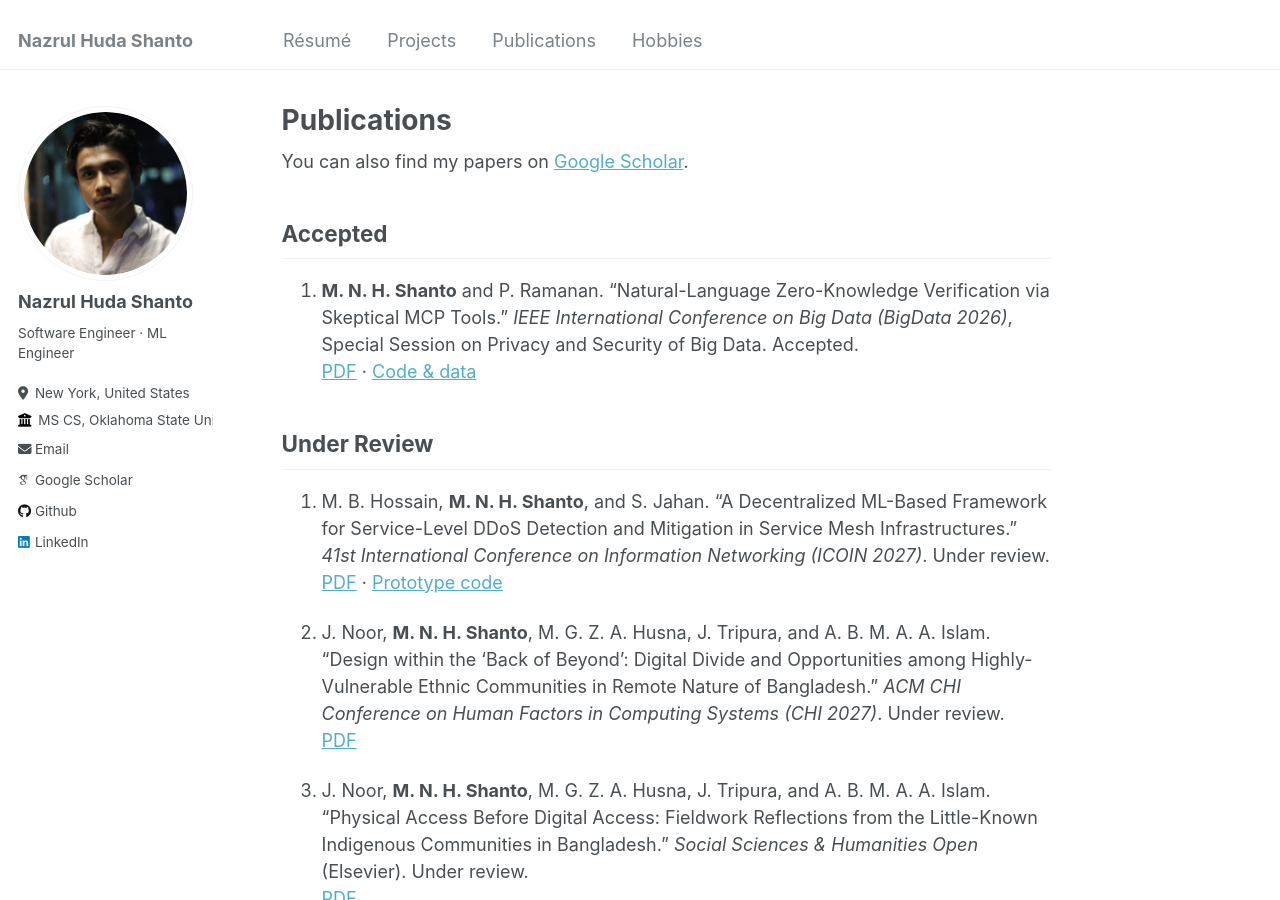
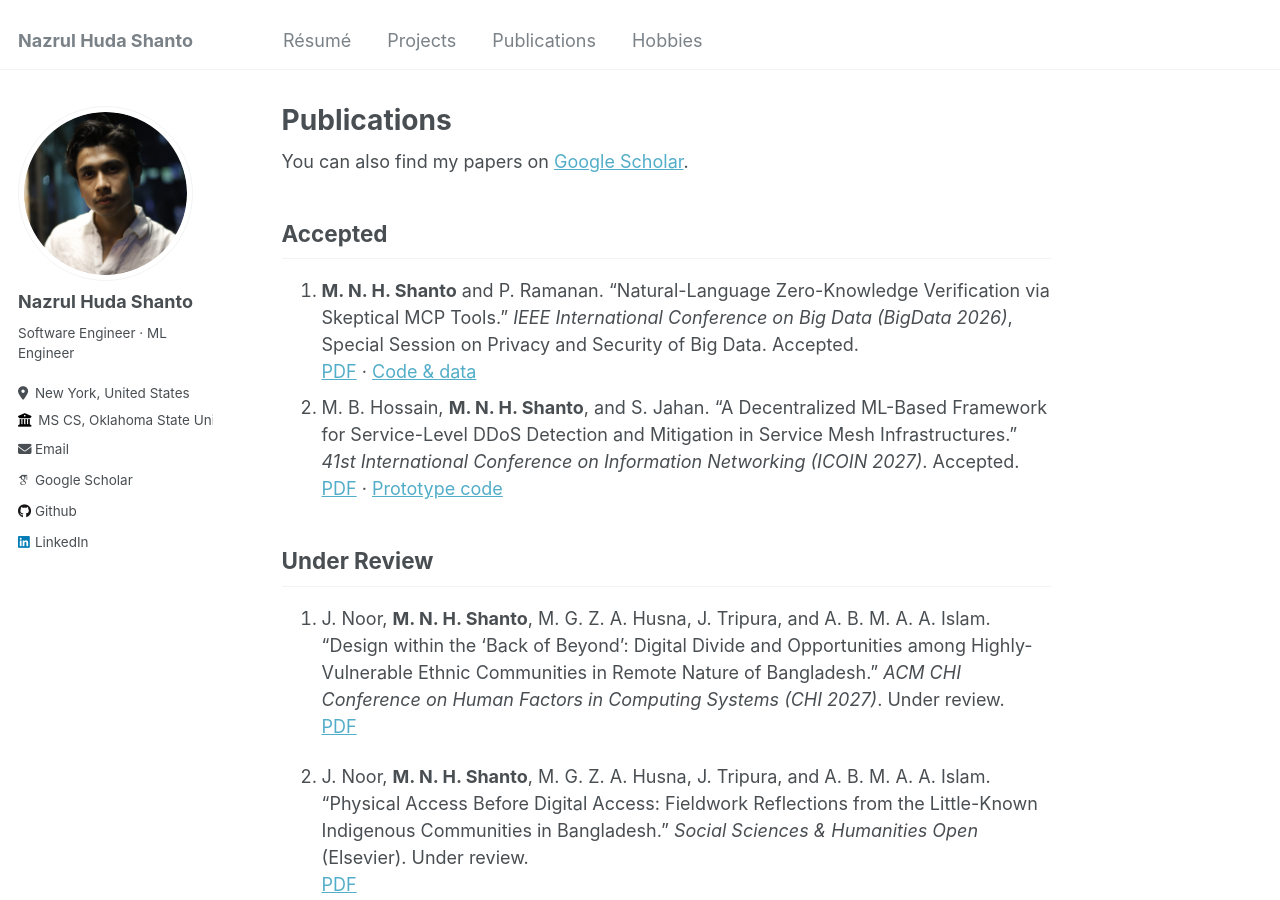
Before and after one commit to nazrulhuda/nazrul.github.io, a Jekyll site: the page built from _pages/publications.md, in a window 1280 px wide and 900 px high. Built offline with Jekyll 4.4.1, drawn with Linux system fonts in a browser that asks for light colours; some web fonts are replaced.

Commit message:
ICOIN 2027 paper accepted: publications list, news and project lines

```diff
--- a/_pages/publications.md
+++ b/_pages/publications.md
@@ -13,16 +13,15 @@ You can also find my papers on [Google Scholar](https://scholar.google.com/citat
 
 1. **M. N. H. Shanto** and P. Ramanan. "Natural-Language Zero-Knowledge Verification via Skeptical MCP Tools." *IEEE International Conference on Big Data (BigData 2026)*, Special Session on Privacy and Security of Big Data. Accepted.
    [PDF](https://github.com/disys-lab/Skeptical-MCP-For-zkSNARKs/blob/main/manuscript/Natural-Language-ZK-Verification-via-Skeptical-MCP-Tools.pdf) · [Code & data](https://github.com/disys-lab/Skeptical-MCP-For-zkSNARKs)
+2. M. B. Hossain, **M. N. H. Shanto**, and S. Jahan. "A Decentralized ML-Based Framework for Service-Level DDoS Detection and Mitigation in Service Mesh Infrastructures." *41st International Conference on Information Networking (ICOIN 2027)*. Accepted.
+   [PDF](https://drive.google.com/file/d/1KdqIUXU8p5YX9Xib-yazjfmLLQQOJWKe/view?usp=sharing) · [Prototype code](https://github.com/nazrulhuda/AI-Driven-Anomaly-Detector-and-mitigation-as-a-service)
 
 ## Under Review
 
-1. M. B. Hossain, **M. N. H. Shanto**, and S. Jahan. "A Decentralized ML-Based Framework for Service-Level DDoS Detection and Mitigation in Service Mesh Infrastructures." *41st International Conference on Information Networking (ICOIN 2027)*. Under review.
-   [PDF](https://drive.google.com/file/d/1KdqIUXU8p5YX9Xib-yazjfmLLQQOJWKe/view?usp=sharing) · [Prototype code](https://github.com/nazrulhuda/AI-Driven-Anomaly-Detector-and-mitigation-as-a-service)
-
-2. J. Noor, **M. N. H. Shanto**, M. G. Z. A. Husna, J. Tripura, and A. B. M. A. A. Islam. "Design within the 'Back of Beyond': Digital Divide and Opportunities among Highly-Vulnerable Ethnic Communities in Remote Nature of Bangladesh." *ACM CHI Conference on Human Factors in Computing Systems (CHI 2027)*. Under review.
+1. J. Noor, **M. N. H. Shanto**, M. G. Z. A. Husna, J. Tripura, and A. B. M. A. A. Islam. "Design within the 'Back of Beyond': Digital Divide and Opportunities among Highly-Vulnerable Ethnic Communities in Remote Nature of Bangladesh." *ACM CHI Conference on Human Factors in Computing Systems (CHI 2027)*. Under review.
    [PDF](https://drive.google.com/file/d/1CM6S0IEtVTGResn1ibBI_WT42TLttXBT/view?usp=sharing)
 
-3. J. Noor, **M. N. H. Shanto**, M. G. Z. A. Husna, J. Tripura, and A. B. M. A. A. Islam. "Physical Access Before Digital Access: Fieldwork Reflections from the Little-Known Indigenous Communities in Bangladesh." *Social Sciences & Humanities Open* (Elsevier). Under review.
+2. J. Noor, **M. N. H. Shanto**, M. G. Z. A. Husna, J. Tripura, and A. B. M. A. A. Islam. "Physical Access Before Digital Access: Fieldwork Reflections from the Little-Known Indigenous Communities in Bangladesh." *Social Sciences & Humanities Open* (Elsevier). Under review.
    [PDF](https://drive.google.com/file/d/1Db3PFK6loLyPHUt5R_66nLD8bsfMnogv/view?usp=sharing)
 
 ## Published
```
Also changed, not shown: _pages/about.md (+2 -2 lines).
